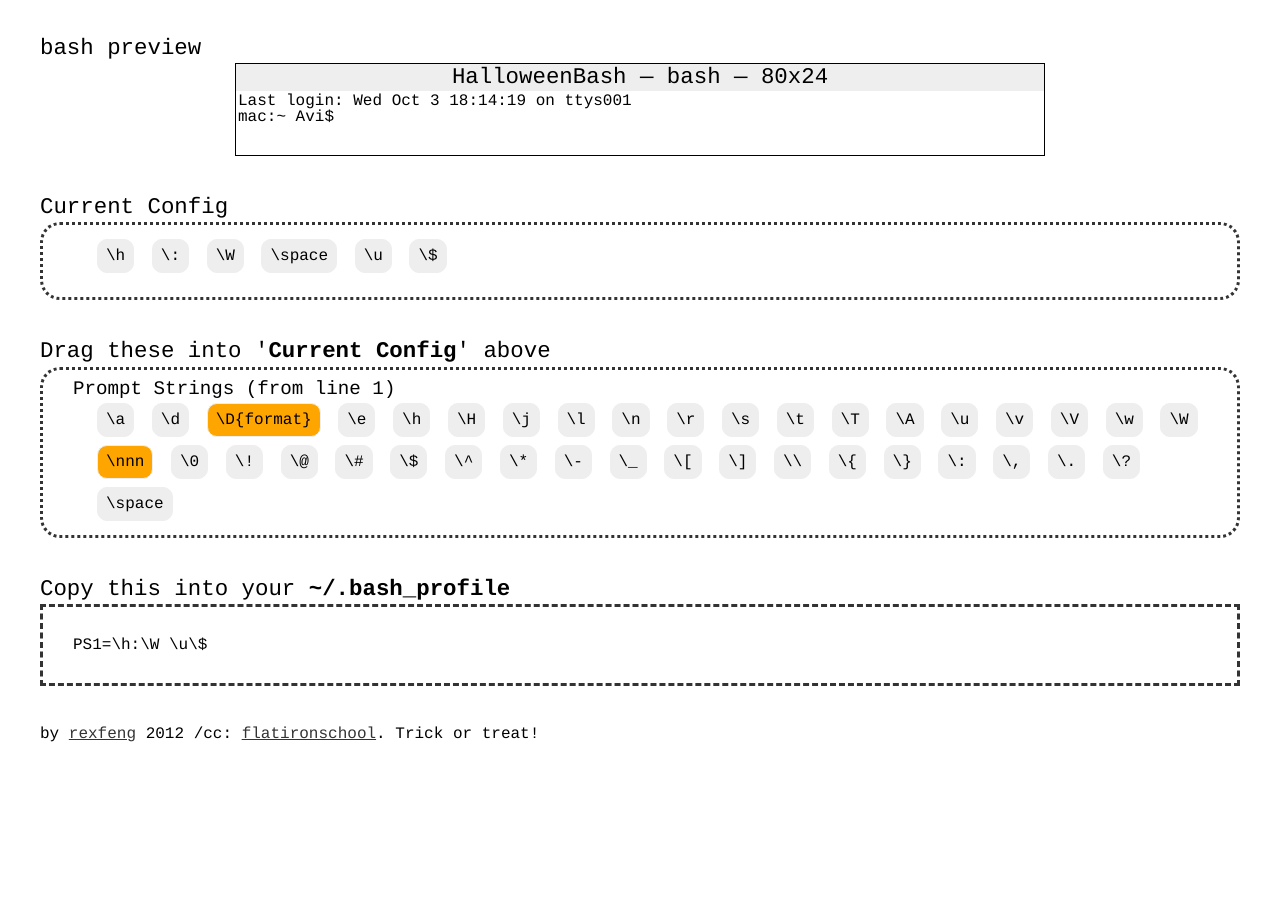
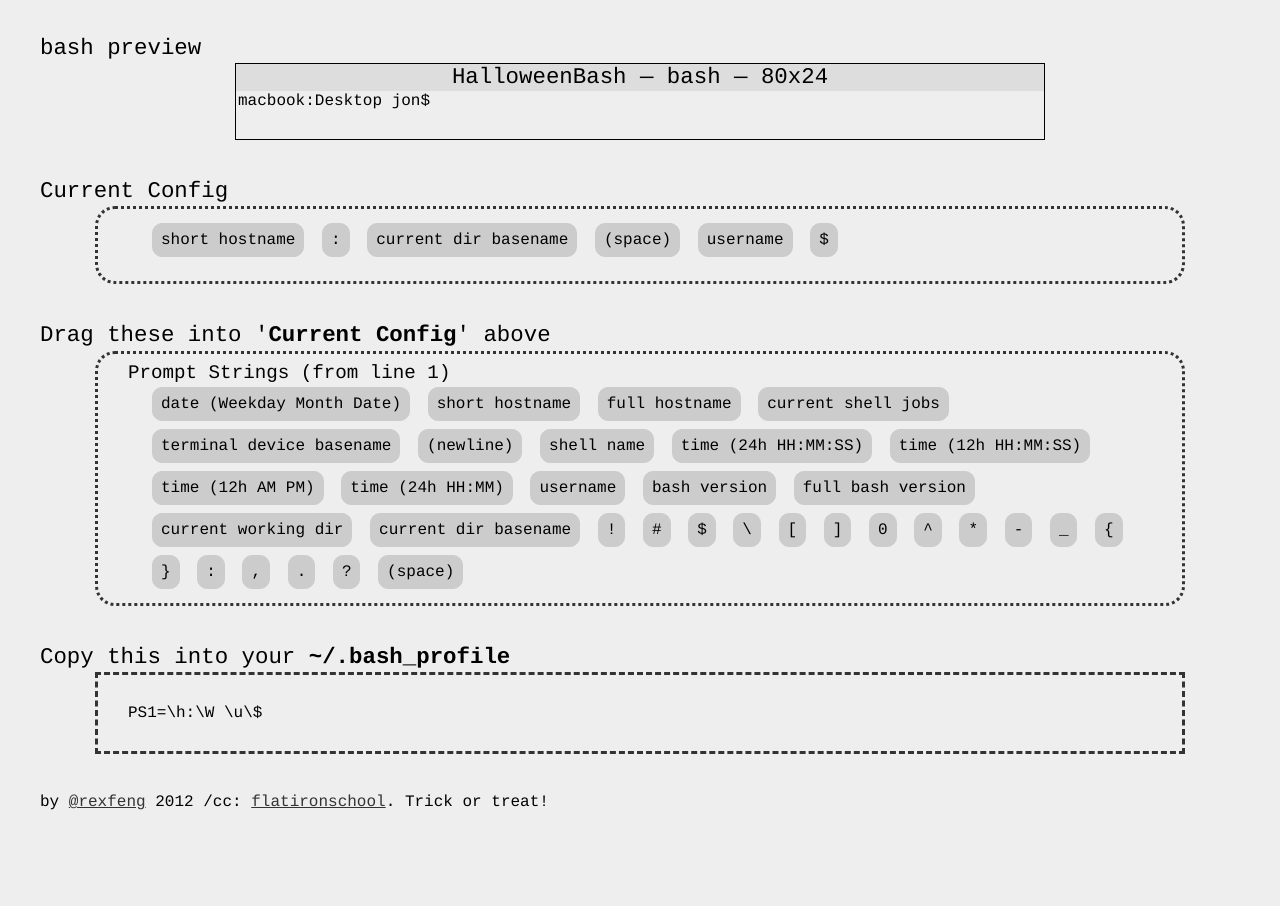
Before and after one commit to xta/HalloweenBash, a plain HTML site: page index.html in a window 1280 px wide. Shown: the part 67-973 px from the top of the page. Before the commit the page ends 909 px from the top, so only its background shows below. Drawn offline with nearby package versions, Linux system fonts and the light colour scheme.

Commit message:
working alpha

```diff
--- a/assets/profile.css
+++ b/assets/profile.css
@@ -67,7 +67,7 @@ Common
 body {
 	font-family:courier;
 	color: #000;
-	background-color: #fff;
+	background-color: #eee;
 }
 
 a:link {	color: #333;	}
@@ -79,7 +79,8 @@ a:visited,a:hover,a:focus,a:active {	color: orange;	}
 }
 
 section {
-	margin: 4px 0 40px 0;
+	width: 1024px;
+	margin: 4px auto 40px auto;
 }
 
 header {
@@ -114,11 +115,11 @@ ul li {
 	display: inline-block;
 	padding: 8px;
 	margin: 4px;
-	background-color: #eee;
+	background-color: #ccc;
 	border-radius: 10px;
 	-moz-border-radius: 10px;
 	-webkit-border-radius: 10px;
-	border: 1px solid #eee;
+	border: 1px solid #ccc;
 }
 
 /*
@@ -134,7 +135,7 @@ Terminal Preview Box
 	}
 
 #title {
-	background-color: #eee;
+	background-color: #ddd;
 	text-align: center;
 	padding: 2px 0;
 }
--- a/assets/profile.js
+++ b/assets/profile.js
@@ -6,16 +6,13 @@ js to-do list
 [x] drag and drop, sort function
 [x] detect list sort action finish
 
-[-] map out js var prompt string object
+[x] map out js var prompt string object
 
-[ ] parse CurrentConfig to be able to update Preview & Copytext
+[x] parse CurrentConfig to be able to update BashPreview & Copytext
+[x] ensure on change of sort, check state of everything - keep terminal display & output copy in sync
 
-[ ] strip out <li>, turn into array
-[ ] create function to turn array into <li></li> in html
-
-[ ] ensure on change of sort, check state of everything - keep terminal display & output copy in sync
+[ ] wrap terminal text if chars > 80
 [ ] after drag event, set config settings available section to start state (as if no change)
-[ ] wrap terminal text if chars > 80
 
 [?] get current time
 [ ] onclick #copytext, select all text
@@ -34,27 +31,39 @@ $(document).ready(function() {
       connectWith: ".connectedSortable",
       update: function(event, ui) {
       	update_page();
-//event.preventDefault(); <-- is this line needed?
       }
     }).disableSelection();
   });
 
 
 
+// var prompt = $('#prompt').html();
+// var current_config = $('#current_config').html();
+// var prompt_strings = $('#prompt_strings').html();
+// var copytext = $('#copytext').html();
+
 // update page function() upon page sort
 	function update_page() {
 
-		var prompt = $('#prompt').html();
-		var current_config = $('#current_config').html();
-		var prompt_strings = $('#prompt_strings').html();
-		var copytext = $('#copytext').html();
+		// get current config
+			var inputs = [];
+			$('ul#current_config li').each(function(){
+				inputs.push($(this).attr('class'));
+			});
 
-		// get current config
+		// update bash preview & copytext
+			var preview = "";
+			var copygoeshere = "PS1=";
 
-		// update bash preview
-		// if bash preview text > 80 chars, then wrap
+			for (var i = 0; i < inputs.length; i++) {
+				preview += psobj[inputs[i]].example_copy;
+				copygoeshere += psobj[inputs[i]].bash_string;
+			}
 
-		// update bash_profile copytext
+			$('#prompt').html(preview);
+			$('#copytext').html(copygoeshere);
+
+			// if bash preview text > 80 chars, then wrap
 
 		// reset current config (prompt strings)
 	}
@@ -68,256 +77,242 @@ $(document).ready(function() {
 					example_copy: how this may look in bash preview
 			long_description: a description (such as from 'man bash')
 	*/
-	var psobj = {							// prompt string objects
-		"": {
-					         text_id: "",
-					     bash_string: "",
-					    example_copy: "",
-					long_description: ""
+	var psobj = {					 // prompt string objects
+		// "": {
+		// 			         text_id: "psa",
+		// 			     bash_string: "",
+		// 			    example_copy: "",
+		// 			long_description: ""
+		// 		},
+		"psd": {
+					         text_id: "psd",
+					     bash_string: "\\d",
+					    example_copy: "Wed Oct 31",
+					long_description: "the date in Weekday Month Date format"
+		},
+		// "": {
+		// 			         text_id: "psdate",
+		// 			     bash_string: "",
+		// 			    example_copy: "",
+		// 			long_description: ""
+		// },
+		// "": {
+		// 			         text_id: "pse",
+		// 			     bash_string: "",
+		// 			    example_copy: "",
+		// 			long_description: ""
+		// },
+		"psh": {
+					         text_id: "psh",
+					     bash_string: "\\h",
+					    example_copy: "macbook",
+					long_description: "the hostname up to the first period"
+		},
+		"pshost": {
+					         text_id: "pshost",
+					     bash_string: "\\H",
+					    example_copy: "macbook.air",
+					long_description: "the hostname"
 				},
-		"": {
-					         text_id: "",
-					     bash_string: "",
-					    example_copy: "",
+		"psj": {
+					         text_id: "psj",
+					     bash_string: "\\j",
+					    example_copy: "0",
+					long_description: "the number of jobs currently managed by the shell"
+		},
+		"psl": {
+					         text_id: "psl",
+					     bash_string: "\\l",
+					    example_copy: "ttys002",
+					long_description: "the basename of the shell’s terminal device name"
+		},
+		"psn": {
+					         text_id: "psn",
+					     bash_string: "\\n",
+					    example_copy: "<br>",
+					long_description: "newline"
+		},
+		// "": {
+		// 			         text_id: "psr",
+		// 			     bash_string: "\\r",
+		// 			    example_copy: "",
+		// 			long_description: "carriage return"
+		// },
+		"pss": {
+					         text_id: "pss",
+					     bash_string: "\\s",
+					    example_copy: "-bash",
+					long_description: "the name of the shell"
+				},
+		"pstime24hms": {
+					         text_id: "pstime24hms",
+					     bash_string: "\\t",
+					    example_copy: "17:13:30",
+					long_description: "the current time in 24-hour HH:MM:SS format"
+		},
+		"pstime12hms": {
+					         text_id: "pstime12hms",
+					     bash_string: "\\T",
+					    example_copy: "05:13:30",
+					long_description: "the current time in 12-hour HH:MM:SS format"
+		},
+		"pstime12ampm": {
+					         text_id: "pstime12ampm",
+					     bash_string: "\\@",
+					    example_copy: "05:13 PM",
+					long_description: "the current time in 12-hour AM PM format"
+		},
+		"pstime24hhmm": {
+					         text_id: "pstime24hhmm",
+					     bash_string: "\\A",
+					    example_copy: "17:13",
+					long_description: "the current time in 24-hour HH:MM format"
+		},
+		"psu": {
+					         text_id: "psu",
+					     bash_string: "\\u",
+					    example_copy: "jon",
+					long_description: "the username of the current user"
+				},
+		"psv": {
+					         text_id: "psv",
+					     bash_string: "\\v",
+					    example_copy: "3.2",
+					long_description: "the version of bash"
+		},
+		"psversion": {
+					         text_id: "psversion",
+					     bash_string: "\\V",
+					    example_copy: "3.2.48",
+					long_description: "the release of bash, version + patch level"
+		},
+		"psw": {
+					         text_id: "psw",
+					     bash_string: "\\w",
+					    example_copy: "~/Desktop",
+					long_description: "the current working directory"
+		},
+		"psworking": {
+					         text_id: "psworking",
+					     bash_string: "\\W",
+					    example_copy: "Desktop",
+					long_description: "the basename of the current working directory"
+		},
+		"psbang": {
+					         text_id: "psbang",
+					     bash_string: "!",
+					    example_copy: "!",
+					long_description: "bang"
+				},
+		"pshash": {
+					         text_id: "pshash",
+					     bash_string: "#",
+					    example_copy: "#",
+					long_description: "hash"
+		},
+		"psdollar": {
+					         text_id: "psdollar",
+					     bash_string: "$",
+					    example_copy: "$",
+					long_description: "dollar sign"
+		},
+		// "": {
+		// 			         text_id: "psoctal",
+		// 			     bash_string: "",
+		// 			    example_copy: "",
+		// 			long_description: ""
+		// },
+		"psbackslash": {
+					         text_id: "psbackslash",
+					     bash_string: "\\\\",
+					    example_copy: "\\",
 					long_description: ""
 		},
-		"": {
-					         text_id: "",
-					     bash_string: "",
-					    example_copy: "",
-					long_description: ""
+		"psleftbrack": {
+					         text_id: "psleftbrack",
+					     bash_string: "[",
+					    example_copy: "[",
+					long_description: "left bracket"
+				},
+		"psrightbrack": {
+					         text_id: "psrightbrack",
+					     bash_string: "]",
+					    example_copy: "]",
+					long_description: "right bracket"
 		},
-		"": {
-					         text_id: "",
-					     bash_string: "",
-					    example_copy: "",
-					long_description: ""
+		"pszero": {
+					         text_id: "pszero",
+					     bash_string: "0",
+					    example_copy: "0",
+					long_description: "zero"
 		},
-		"": {
-					         text_id: "",
-					     bash_string: "",
-					    example_copy: "",
-					long_description: ""
+		"pscaret": {
+					         text_id: "pscaret",
+					     bash_string: "^",
+					    example_copy: "^",
+					long_description: "caret"
 		},
-		"": {
-					         text_id: "",
-					     bash_string: "",
-					    example_copy: "",
-					long_description: ""
+		"pssplat": {
+					         text_id: "pssplat",
+					     bash_string: "*",
+					    example_copy: "*",
+					long_description: "splat"
+		},
+		"psdash": {
+					         text_id: "psdash",
+					     bash_string: "-",
+					    example_copy: "-",
+					long_description: "dash"
 				},
-		"": {
-					         text_id: "",
-					     bash_string: "",
-					    example_copy: "",
-					long_description: ""
+		"psunder": {
+					         text_id: "psunder",
+					     bash_string: "_",
+					    example_copy: "_",
+					long_description: "underscore"
 		},
-		"": {
-					         text_id: "",
-					     bash_string: "",
-					    example_copy: "",
-					long_description: ""
+		"psleftbrace": {
+					         text_id: "psleftbrace",
+					     bash_string: "{",
+					    example_copy: "{",
+					long_description: "left brace"
 		},
-		"": {
-					         text_id: "",
-					     bash_string: "",
-					    example_copy: "",
-					long_description: ""
+		"psrightbrace": {
+					         text_id: "psrightbrace",
+					     bash_string: "}",
+					    example_copy: "}",
+					long_description: "right brace"
 		},
-		"": {
-					         text_id: "",
-					     bash_string: "",
-					    example_copy: "",
-					long_description: ""
+		"pscolon": {
+					         text_id: "pscolon",
+					     bash_string: ":",
+					    example_copy: ":",
+					long_description: "colon"
 		},
-		"": {
-					         text_id: "",
-					     bash_string: "",
-					    example_copy: "",
-					long_description: ""
+		"pscomma": {
+					         text_id: "pscomma",
+					     bash_string: ",",
+					    example_copy: ",",
+					long_description: "comma"
 				},
-		"": {
-					         text_id: "",
-					     bash_string: "",
-					    example_copy: "",
-					long_description: ""
+		"psperiod": {
+					         text_id: "psperiod",
+					     bash_string: ".",
+					    example_copy: ".",
+					long_description: "period"
 		},
-		"": {
-					         text_id: "",
-					     bash_string: "",
-					    example_copy: "",
-					long_description: ""
+		"psquestion": {
+					         text_id: "psquestion",
+					     bash_string: "?",
+					    example_copy: "?",
+					long_description: "question mark"
 		},
-		"": {
-					         text_id: "",
-					     bash_string: "",
-					    example_copy: "",
-					long_description: ""
-		},
-		"": {
-					         text_id: "",
-					     bash_string: "",
-					    example_copy: "",
-					long_description: ""
-		},
-		"": {
-					         text_id: "",
-					     bash_string: "",
-					    example_copy: "",
-					long_description: ""
-				},
-		"": {
-					         text_id: "",
-					     bash_string: "",
-					    example_copy: "",
-					long_description: ""
-		},
-		"": {
-					         text_id: "",
-					     bash_string: "",
-					    example_copy: "",
-					long_description: ""
-		},
-		"": {
-					         text_id: "",
-					     bash_string: "",
-					    example_copy: "",
-					long_description: ""
-		},
-		"": {
-					         text_id: "",
-					     bash_string: "",
-					    example_copy: "",
-					long_description: ""
-		},
-		"": {
-					         text_id: "",
-					     bash_string: "",
-					    example_copy: "",
-					long_description: ""
-				},
-		"": {
-					         text_id: "",
-					     bash_string: "",
-					    example_copy: "",
-					long_description: ""
-		},
-		"": {
-					         text_id: "",
-					     bash_string: "",
-					    example_copy: "",
-					long_description: ""
-		},
-		"": {
-					         text_id: "",
-					     bash_string: "",
-					    example_copy: "",
-					long_description: ""
-		},
-		"": {
-					         text_id: "",
-					     bash_string: "",
-					    example_copy: "",
-					long_description: ""
-		},
-		"": {
-					         text_id: "",
-					     bash_string: "",
-					    example_copy: "",
-					long_description: ""
-				},
-		"": {
-					         text_id: "",
-					     bash_string: "",
-					    example_copy: "",
-					long_description: ""
-		},
-		"": {
-					         text_id: "",
-					     bash_string: "",
-					    example_copy: "",
-					long_description: ""
-		},
-		"": {
-					         text_id: "",
-					     bash_string: "",
-					    example_copy: "",
-					long_description: ""
-		},
-		"": {
-					         text_id: "",
-					     bash_string: "",
-					    example_copy: "",
-					long_description: ""
-		},
-		"": {
-					         text_id: "",
-					     bash_string: "",
-					    example_copy: "",
-					long_description: ""
-				},
-		"": {
-					         text_id: "",
-					     bash_string: "",
-					    example_copy: "",
-					long_description: ""
-		},
-		"": {
-					         text_id: "",
-					     bash_string: "",
-					    example_copy: "",
-					long_description: ""
-		},
-		"": {
-					         text_id: "",
-					     bash_string: "",
-					    example_copy: "",
-					long_description: ""
-		},
-		"": {
-					         text_id: "",
-					     bash_string: "",
-					    example_copy: "",
-					long_description: ""
-		},
-		"": {
-					         text_id: "",
-					     bash_string: "",
-					    example_copy: "",
-					long_description: ""
-				},
-		"": {
-					         text_id: "",
-					     bash_string: "",
-					    example_copy: "",
-					long_description: ""
-		},
-		"": {
-					         text_id: "",
-					     bash_string: "",
-					    example_copy: "",
-					long_description: ""
-		},
-		"": {
-					         text_id: "",
-					     bash_string: "",
-					    example_copy: "",
-					long_description: ""
+		"psspace": {
+					         text_id: "psspace",
+					     bash_string: " ",
+					    example_copy: " ",
+					long_description: "space"
 		}
 	};
-
-
-
-// convert li_to_array
-	function li_to_array(li) {
-
-	}
-
-
-
-// convert array_to_li
-	function array_to_li(array) {
-
-	}
 
 
 
@@ -326,4 +321,4 @@ $(document).ready(function() {
 
 
 
-}); // end doc ready
+}); // end DOM ready
--- a/index.html
+++ b/index.html
@@ -29,8 +29,8 @@
     </h2>
   <div id="area">
     <span id="prompt">
-    Last login: Wed Oct  3 18:14:19 on ttys001<br />
-    mac:~ Avi$
+    <!--Last login: Wed Oct  3 18:14:19 on ttys001<br />-->
+    macbook:Desktop jon$
     </span>
   </div>
   </section>
@@ -38,12 +38,12 @@
   <h2>Current Config</h2>
   <section id="config">
     <ul id="current_config" class="connectedSortable">
-      <li>\h</li>
-      <li>\:</li>
-      <li>\W</li>
-      <li>\space</li>
-      <li>\u</li>
-      <li>\$</li>
+      <li class="psh">short hostname</li>
+      <li class="pscolon">:</li>
+      <li class="psworking">current dir basename</li>
+      <li class="psspace">(space)</li>
+      <li class="psu">username</li>
+      <li class="psdollar">$</li>
     </ul>
   </section>
 
@@ -51,46 +51,40 @@
   <section id="customize">
     <h3>Prompt Strings (from line 1)</h3>
     <ul id="prompt_strings" class="connectedSortable">
-
-      <li>\a</li>
-      <li>\d</li>
-      <li class="flag">\D{format}</li>
-      <li>\e</li>
-      <li>\h</li>
-      <li>\H</li>
-      <li>\j</li>
-      <li>\l</li>
-      <li>\n</li>
-      <li>\r</li>
-      <li>\s</li>
-      <li>\t</li>
-      <li>\T</li>
-      <li>\A</li>
-      <li>\u</li>
-      <li>\v</li>
-      <li>\V</li>
-      <li>\w</li>
-      <li>\W</li>
-      <li class="flag">\nnn</li><!-- (octal ASCII char) -->
-      <li>\0</li>
-      <li>\!</li>
-      <li>\@</li>
-      <li>\#</li>
-      <li>\$</li>
-      <li>\^</li>
-      <li>\*</li>
-      <li>\-</li>
-      <li>\_</li>
-      <li>\[</li>
-      <li>\]</li>
-      <li>\\</li>
-      <li>\{</li>
-      <li>\}</li>
-      <li>\:</li>
-      <li>\,</li>
-      <li>\.</li>
-      <li>\?</li>
-      <li>\space</li>
+      <li class="psd">date (Weekday Month Date)</li>
+      <li class="psh">short hostname</li>
+      <li class="pshost">full hostname</li>
+      <li class="psj">current shell jobs</li>
+      <li class="psl">terminal device basename</li>
+      <li class="psn">(newline)</li>
+      <li class="pss">shell name</li>
+      <li class="pstime24hms">time (24h HH:MM:SS)</li>
+      <li class="pstime12hms">time (12h HH:MM:SS)</li>
+      <li class="pstime12ampm">time (12h AM PM)</li>
+      <li class="pstime24hhmm">time (24h HH:MM)</li>
+      <li class="psu">username</li>
+      <li class="psv">bash version</li>
+      <li class="psversion">full bash version</li>
+      <li class="psw">current working dir</li>
+      <li class="psworking">current dir basename</li>
+      <li class="psbang">!</li>
+      <li class="pshash">#</li>
+      <li class="psdollar">$</li>
+      <li class="psbackslash">\</li>
+      <li class="psleftbrack">[</li>
+      <li class="psrightbrack">]</li>
+      <li class="pszero">0</li>
+      <li class="pscaret">^</li>
+      <li class="pssplat">*</li>
+      <li class="psdash">-</li>
+      <li class="psunder">_</li>
+      <li class="psleftbrace">{</li>
+      <li class="psrightbrace">}</li>
+      <li class="pscolon">:</li>
+      <li class="pscomma">,</li>
+      <li class="psperiod">.</li>
+      <li class="psquestion">?</li>
+      <li class="psspace">(space)</li>
     </ul>
     <!-- color ul & li's go here -->
   </section>
@@ -101,7 +95,7 @@
   </section>
 
   <footer>
-    by <a href="http://www.rexfeng.com" title="Rex Feng">rexfeng</a> 2012 /cc: <a href="http://flatironschool.com/" title="Flatiron School">flatironschool</a>. Trick or treat!
+    by <a href="https://twitter.com/rexfeng" title="Rex Feng twitter">@rexfeng</a> 2012 /cc: <a href="http://flatironschool.com/" title="Flatiron School">flatironschool</a>. Trick or treat!
   </footer>
 
 </wrap>
```
